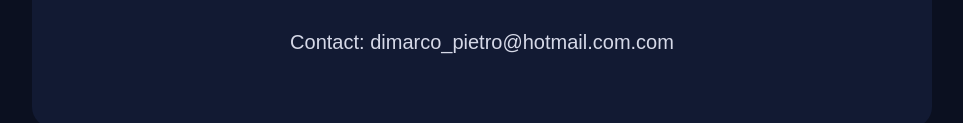
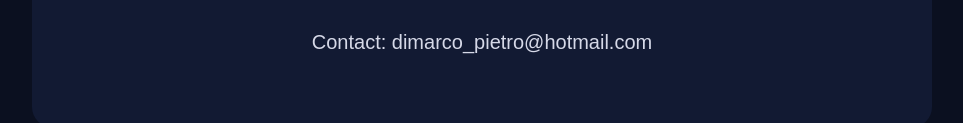
Before and after one commit to SAITO90025/-toolcallfirewall, a plain HTML site: page index.html in a window 1280 px wide. Shown: the part 386-509 px from the top of the page, without its empty margins (158-1121 px from the left). Drawn offline with Linux system fonts and the light colour scheme.

Commit message:
Update index.html

```diff
--- a/index.html
+++ b/index.html
@@ -46,7 +46,7 @@
     <p>Premium domain for AI agent security, tool-call governance and pre-execution control.</p>
     <p>This domain may be for sale.</p>
     <p class="price">Serious offers only. Minimum offer: €12,500</p>
-    <p class="contact">Contact: dimarco_pietro@hotmail.com.com</p>
+    <p class="contact">Contact: dimarco_pietro@hotmail.com</p>
   </div>
 </body>
 </html>
```
